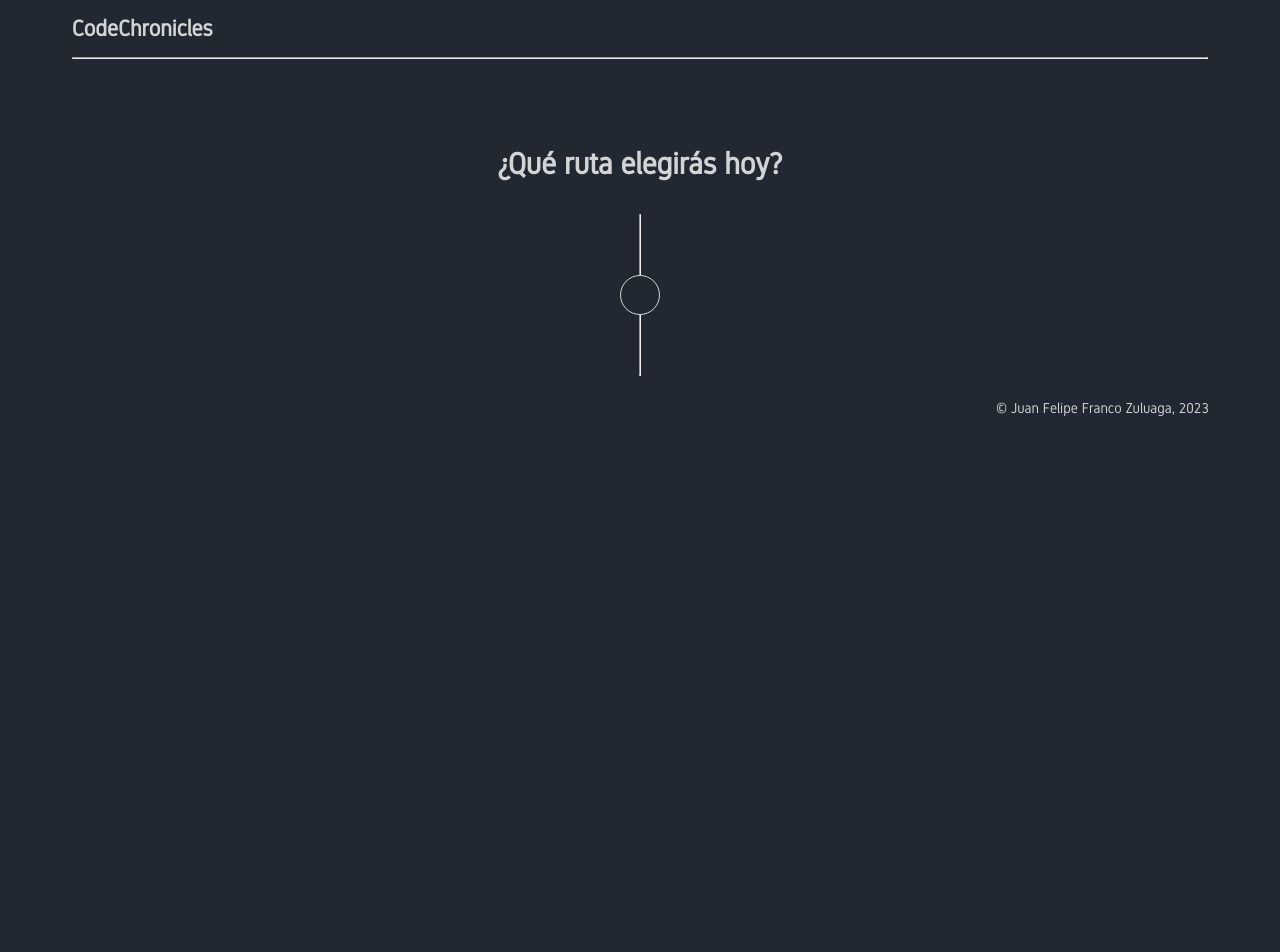
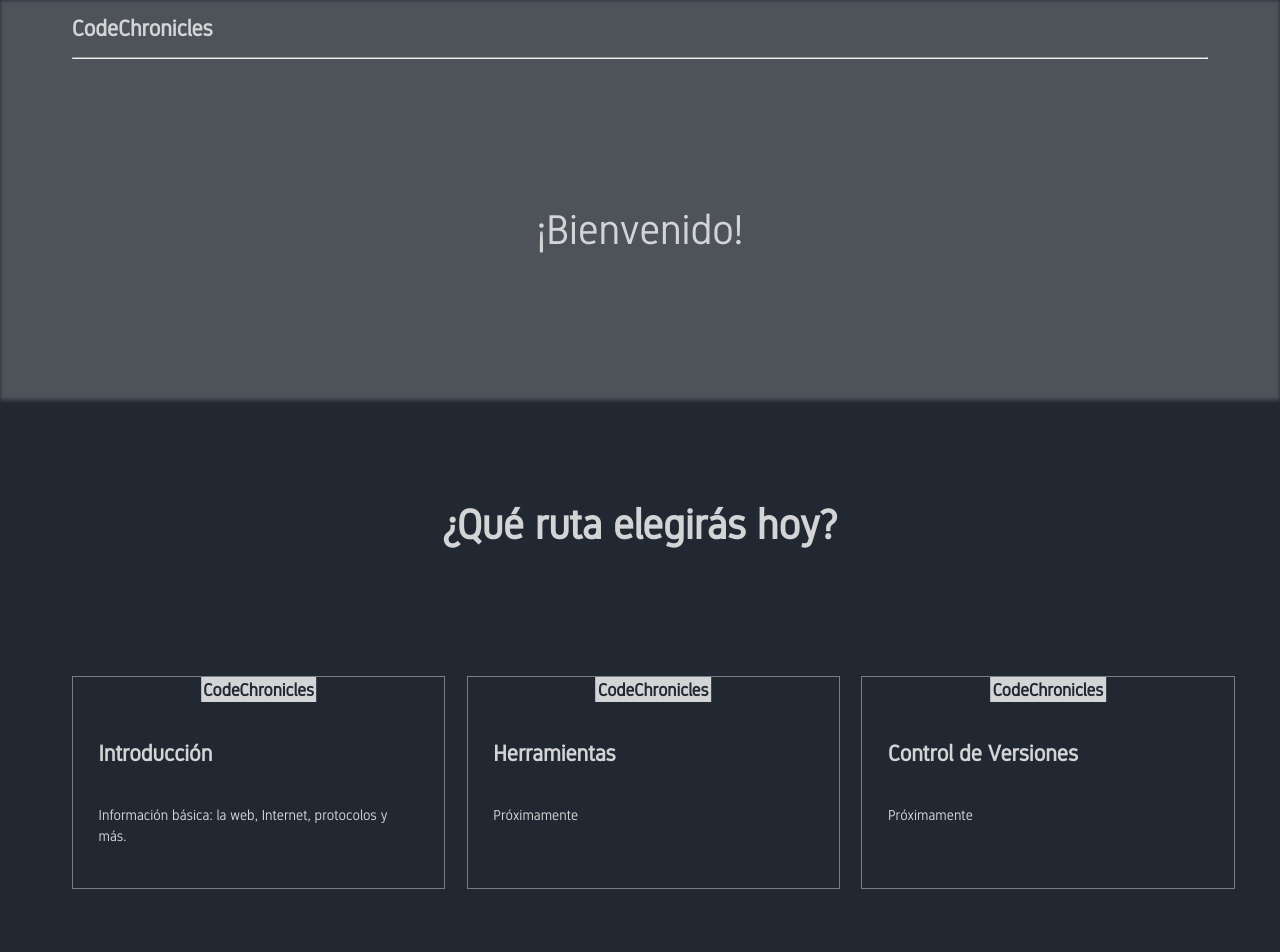
Before and after one commit to FelipeFranco97/CodeChronicles.github.io, a Next.js app: page / in a window 1280 px wide. Shown: the top 952 px of the page. Before the commit the page ends 800 px from the top, so only its background shows below. Built offline with nearby package versions, Linux system fonts and the light colour scheme.

Commit message:
root design done

```diff
--- a/src/app/components/introduction/HeroBanner/heroBanner.module.scss
+++ b/src/app/components/introduction/HeroBanner/heroBanner.module.scss
@@ -29,6 +29,18 @@
           z-index: -1;
         }
 
+        .background_root {
+          background-color: $color-normal;
+          position: absolute;
+          top: 0;
+          width: 100%;
+          height: 100%;
+          object-fit: cover;
+          filter: blur(2px);
+          opacity: .5;
+          z-index: -1;
+        }
+
         .article_credits {
           position: absolute;
           bottom: 0;
--- a/src/app/components/introduction/HeroBanner/heroBanner.tsx
+++ b/src/app/components/introduction/HeroBanner/heroBanner.tsx
@@ -2,23 +2,27 @@
 
 import { Img } from 'react-image'
 import styles from './heroBanner.module.scss'
-import { HeroBannerIntroduction } from '@/types/introduction/hero-banner.type'
+import { HeroBanner } from '@/types/introduction/hero-banner.type'
 
-const HeroBanner = (props: HeroBannerIntroduction) => {
-
+const HeroBanner = (props: HeroBanner) => {
   return (
     <section className={styles.section_main}>
       <section className={styles.section_container}>
         <article className={styles.article_background}>
-          <Img className={styles.image_background} src={[props.urlServer, props.urlLocal]}></Img>
+          {props.urlServer === '' || props.urlLocal === '' ? (
+            <div className={styles.background_root}></div>
+          ) : (
+            <Img
+              className={styles.image_background}
+              src={[props.urlServer, props.urlLocal]}
+            ></Img>
+          )}
           <article className={styles.article_credits}>
             <p className={styles.p_credits}>{props.credits}</p>
           </article>
         </article>
       </section>
-      <article className={styles.article_titulo}>
-        {props.titulo}
-      </article>
+      <article className={styles.article_titulo}>{props.titulo}</article>
     </section>
   )
 }
--- a/src/app/components/introduction/page.tsx
+++ b/src/app/components/introduction/page.tsx
@@ -9,7 +9,7 @@ const Introduction = () => {
 
   return (
     <>
-      <HeroBanner {...heroBannerIntroduccion} />
+      <HeroBanner {...heroBannerIntroduccion}/>
       <MiddleText {...middleText}/>
       <Information information={information}/>
     </>
--- /dev/null
+++ b/src/app/components/root/Card.module.scss
@@ -0,0 +1,70 @@
+@import '../../../colors.scss';
+
+.section_main {
+  display: grid;
+  grid-template-columns: repeat(3, minmax(250px, 1fr));
+  margin: 1vw auto;
+  gap: 3rem;
+  color: $color-lightest;
+
+  .link {
+    position: relative;
+    padding: 2vw;
+    margin: 1vw auto;
+    width: 20rem;
+    border: 1px solid $color-normal;
+    color: $color-lightest;
+
+    .h3_tag {
+      background-color: $color-lightest;
+      color: $color-darkest;
+      position: absolute;
+      left: 50%;
+      transform: translateX(-50%);
+      top: 0;
+      margin: 0;
+      padding: .2vw;
+      font-size: calc(.5vw + .7em);
+    }
+
+    .h2_title {
+      margin: 3vw 0;
+      font-size: calc(.5vw + 1em);
+    }
+
+    .p_information {
+      line-height: 150%;
+      font-size: calc(.5vw + .5em);
+    }
+
+
+  }
+
+  @media (orientation: portrait) {
+    .link {
+      width: 40vw;
+    }
+  }
+}
+
+@media (max-width: 917px) {
+  .section_main {
+    grid-template-columns: repeat(2, minmax(250px, 1fr));
+  }
+}
+
+@media (max-width: 602px) {
+  .section_main {
+    grid-template-columns: repeat(1, minmax(250px, 1fr));
+  }
+}
+
+@media (max-width: 430px) {
+  .section_main {
+    .link {
+      .h2_title{
+        margin: 7vw 0;
+      }
+    }
+  }
+}
--- /dev/null
+++ b/src/app/components/root/Card.tsx
@@ -0,0 +1,19 @@
+import Link from 'next/link'
+import { root } from '@/assets/texts'
+import styles from './Card.module.scss'
+
+export default function Card() {
+  return (
+    <>
+      <section className={styles.section_main}>
+        {root.map((card, index) => (
+          <Link key={index} href={card.url} className={styles.link}>
+            <h3 className={styles.h3_tag}>{card.tag}</h3>
+            <h2 className={styles.h2_title}>{card.titulo}</h2>
+            <p className={styles.p_information}>{card.contenido}</p>
+          </Link>
+        ))}
+      </section>
+    </>
+  )
+}
--- a/src/app/globals.scss
+++ b/src/app/globals.scss
@@ -15,3 +15,7 @@ body {
 a{
   text-decoration: none;
 }
+
+nextjs-portal {
+  display: none;
+}
--- a/src/app/page.module.scss
+++ b/src/app/page.module.scss
@@ -4,85 +4,55 @@
   .h1_title {
     display: flex;
     justify-content: center;
-    font-weight: 700;
-    font-size: 30px;
-    color: #d3d4d6;
-    padding-top: 5%;
+    font-size: calc(2vw + 1em);
+    color: $color-lightest;
+    margin: 8vw 0;
   }
 
-  .section_routes {
-    position: relative;
-    height: 100%;
-    margin: 2vh 5vw;
+  .section_cards {
+    margin: 0 5vw;
+    display: flex;
 
-    .article_hr_container {
-      position: absolute;
-      transform: translateX(-50%);
-      left: 50%;
-      height: 100%;
-      display: flex;
-      z-index: -1;
-    }
+    .article_card {
+      margin: 2vw 0;
 
-    .article_main {
-      height: 100%;
-      display: flex;
-      flex-direction: column;
-      align-items: center;
+      .article_info {
+        display: flex;
+        justify-content: space-around;
+        color: $color-lightest;
+        height: 100%;
 
-      .article_route {
-        width: 100%;
-        display: flex;
-        justify-content: space-between;
-        align-items: center;
+        .link {
+          flex: 1;
+          display: flex;
+          flex-direction: column;
+          position: relative;
+          padding: 5%;
+          width: 50%;
+          border: 1px solid $color-normal;
+          color: $color-lightest;
 
-        .div_empty {
-          flex: 1;
-        }
-
-        .div_circle {
-          flex: 1;
-          border: 1px solid #d3d4d6;
-          background-color: $color-darkest;
-          width: 3vw;
-          height: 3vw;
-          border-radius: 50%;
-          margin: 0 20px;
-          transition: background-color ease-out .5s;
-
-          &:hover {
-            cursor: pointer;
+          .h3_tag {
+            font-size: calc(.5vw + .5em);
             background-color: $color-lightest;
-          }
-          // &:not(:first-child) {
-          //   margin-top: 10vw;
-          // }
-        }
-
-        .article_p_main {
-          position: relative;
-          flex: 1;
-
-          &.visible {
-            opacity: 1;
-            transition: opacity 0.5s ease, max-height 0.5s ease;
+            color: $color-darkest;
+            position: absolute;
+            top: -7%;
+            right: 50%;
+            transform: translateX(50%);
+            margin: 0;
+            z-index: 1000;
+            padding: 1%;
           }
 
-          &.hidden {
-            opacity: 0;
-            overflow: hidden;
-            transition: opacity 0.5s ease, max-height 0.5s ease;
+          .h2_title {
+            font-size: calc(.5vw + 1em);
+            margin: 1vw auto;
           }
 
-          .article_p_container{
-
-            border-radius: 20px;
-            padding: 1vw;
-            width: 40%;
-            border: 1px solid;
-            color: $color-darkest;
-            background-color: $color-lightest;
-
+          .p_content {
+            font-size: calc(.5vw + .5em);
+            margin: 1vw auto;
           }
         }
       }
--- a/src/app/page.tsx
+++ b/src/app/page.tsx
@@ -1,51 +1,17 @@
-'use client'
-
 import styles from './page.module.scss'
-import { useState } from 'react'
+import Card from './components/root/Card'
+import { heroBannerRoot } from '@/assets/texts'
+import HeroBanner from './components/introduction/HeroBanner/heroBanner'
 
 export default function Home() {
-  const [articleVisible, setArticleVisible] = useState(false)
-
-  const toggleArticle = () => {
-    setArticleVisible(!articleVisible)
-  }
-
-  const changeColor = {
-    backgroundColor: articleVisible ? '#D3D4D6' : '#222831'
-  }
   return (
     <>
+      <HeroBanner {...heroBannerRoot}/>
       <section className={styles.section_main}>
         <h1 className={styles.h1_title}>¿Qué ruta elegirás hoy?</h1>
 
-        <section className={styles.section_routes}>
-          <article className={styles.article_hr_container}>
-            <hr className={styles.hr_guide} />
-          </article>
-
-          <article className={styles.article_main}>
-            <article className={styles.article_route}>
-              <div className={styles.div_empty}></div>
-
-              <article className={styles.article_div_container}>
-                <div
-                  onClick={toggleArticle}
-                  className={styles.div_circle}
-                  style={changeColor}
-                ></div>
-              </article>
-
-              <article className={`${styles.article_p_main} ${articleVisible ? styles.visible : styles.hidden}`}>
-                <article className={styles.article_p_container}>
-                  <h3>Introducción</h3>
-                  <p>
-                    Conceptos básicos antes de iniciar, ¿Qué es Web?, protocolos
-                    importantes, internet y más.
-                  </p>
-                </article>
-              </article>
-            </article>
-          </article>
+        <section className={styles.section_cards}>
+          <Card></Card>
         </section>
       </section>
     </>
--- a/src/assets/texts.tsx
+++ b/src/assets/texts.tsx
@@ -1,5 +1,6 @@
 import { Header } from '@/types/header.type'
-import { HeroBannerIntroduction } from '@/types/introduction/hero-banner.type'
+import { Root } from '@/types/root.type'
+import { HeroBanner } from '@/types/introduction/hero-banner.type'
 import { MiddleText } from '@/types/introduction/middle-text.type'
 import { Information } from '@/types/introduction/information.type'
 
@@ -7,7 +8,51 @@ export const header: Header = {
   titulo: 'CodeChronicles',
 }
 
-export const heroBannerIntroduccion: HeroBannerIntroduction = {
+export const root: Root[] = [
+ {
+  tag: 'CodeChronicles',
+  titulo: 'Introducción',
+  contenido: 'Información básica: la web, Internet, protocolos y más.',
+  url:'/components/introduction'
+ },
+ {
+  tag: 'CodeChronicles',
+  titulo: 'Herramientas',
+  contenido: 'Próximamente',
+  url:'/'
+ },
+ {
+  tag: 'CodeChronicles',
+  titulo: 'Control de Versiones',
+  contenido: 'Próximamente',
+  url:'/'
+ },
+ {
+  tag: 'CodeChronicles',
+  titulo: 'Front-End',
+  contenido: 'Próximamente',
+  url:'/'
+ },
+ {
+  tag: 'CodeChronicles',
+  titulo: 'Backend',
+  contenido: 'Próximamente',
+  url:'/'
+ }
+]
+
+export const heroBannerRoot: HeroBanner = {
+  titulo: '¡Bienvenido!',
+  urlServer: '',
+  urlLocal: '',
+  credits: (
+    <>
+    </>
+  )
+}
+
+
+export const heroBannerIntroduccion: HeroBanner = {
 
   titulo: 'Introducción',
   urlServer: '/CodeChronicles.github.io/introductionbanner.jpg',
--- a/src/types/introduction/hero-banner.type.ts
+++ b/src/types/introduction/hero-banner.type.ts
@@ -1,4 +1,4 @@
-export interface HeroBannerIntroduction {
+export interface HeroBanner {
     titulo: string,
     urlLocal: string,
     urlServer: string,
--- /dev/null
+++ b/src/types/root.type.ts
@@ -0,0 +1,6 @@
+export interface Root {
+    tag: string,
+    titulo: string,
+    contenido: string,
+    url: string,
+}
```
